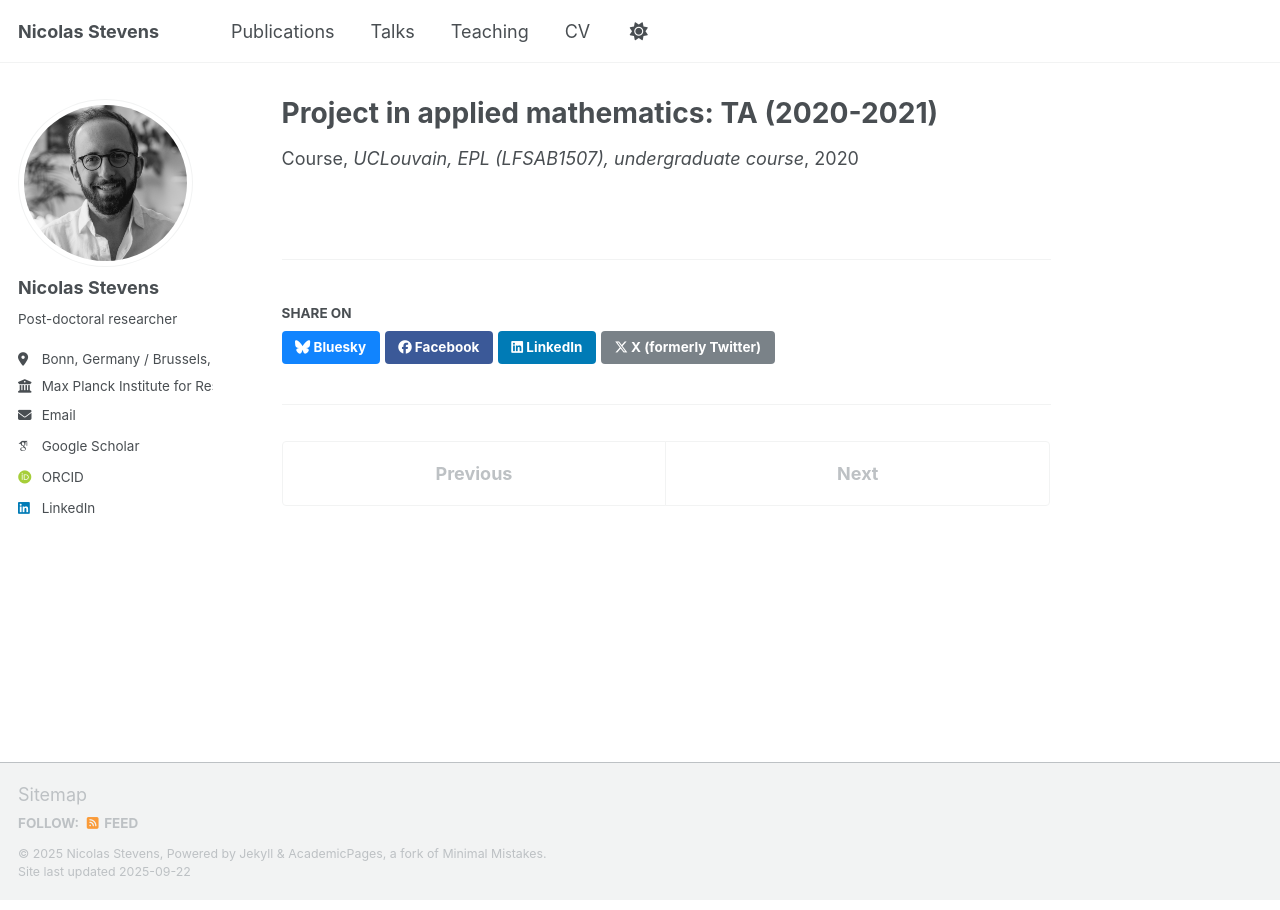
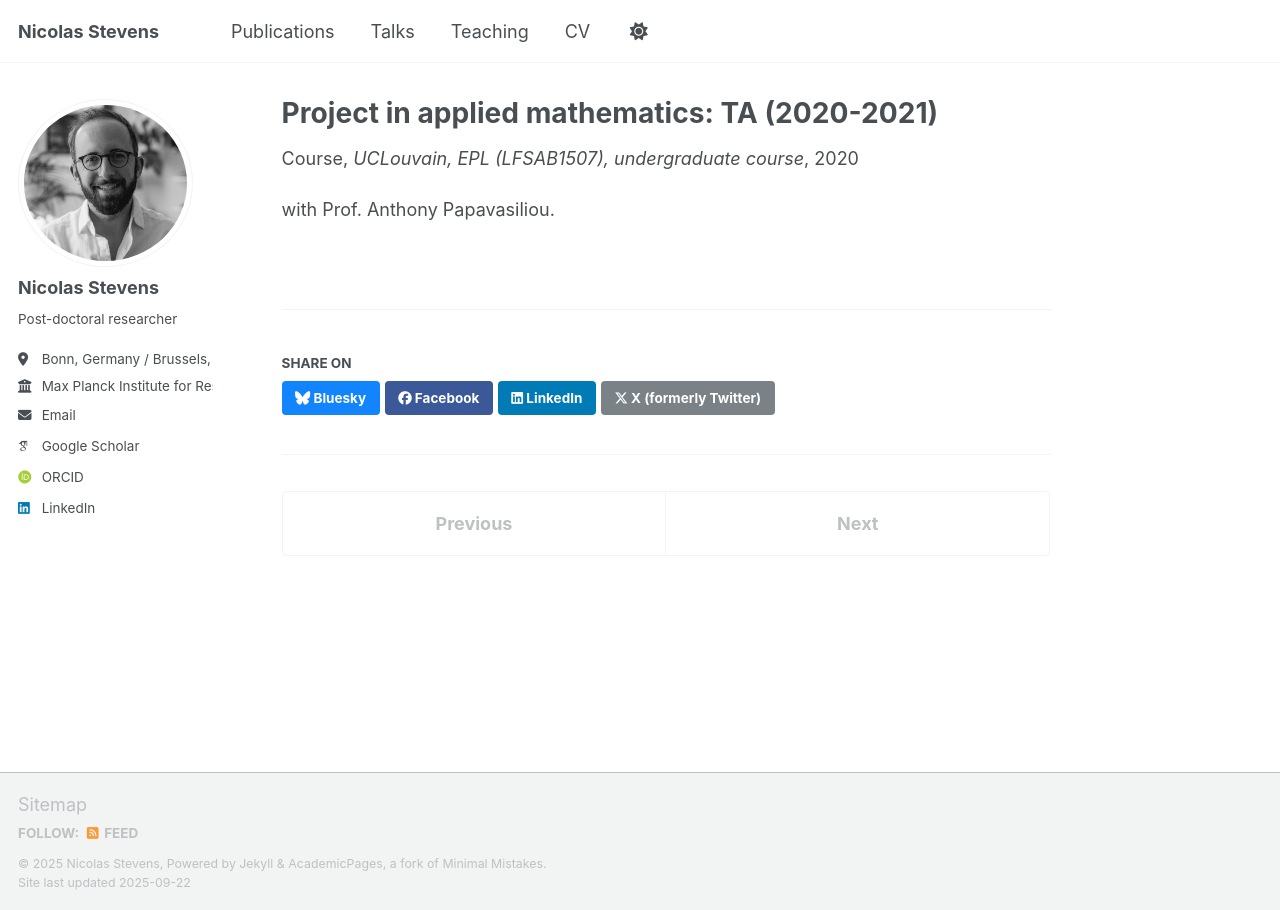
Before and after one commit to NicolasStevens/NicolasStevens.github.io, a Jekyll site: the page built from _teaching/UCLouvainMathProj.md, in a window 1280 px wide. Built offline with Jekyll 4.4.1, drawn with Linux system fonts in a browser that asks for light colours; some web fonts are replaced; a script that is not in the unit is left out.

Commit message:
Update UCLouvainMathProj.md

```diff
--- a/_teaching/UCLouvainMathProj.md
+++ b/_teaching/UCLouvainMathProj.md
@@ -7,3 +7,4 @@ venue: "UCLouvain, EPL (LFSAB1507), undergraduate course"
 date: 2020-01-01
 location: "Louvain-la-Neuve, Belgium"
 ---
+with Prof. Anthony Papavasiliou.
```
